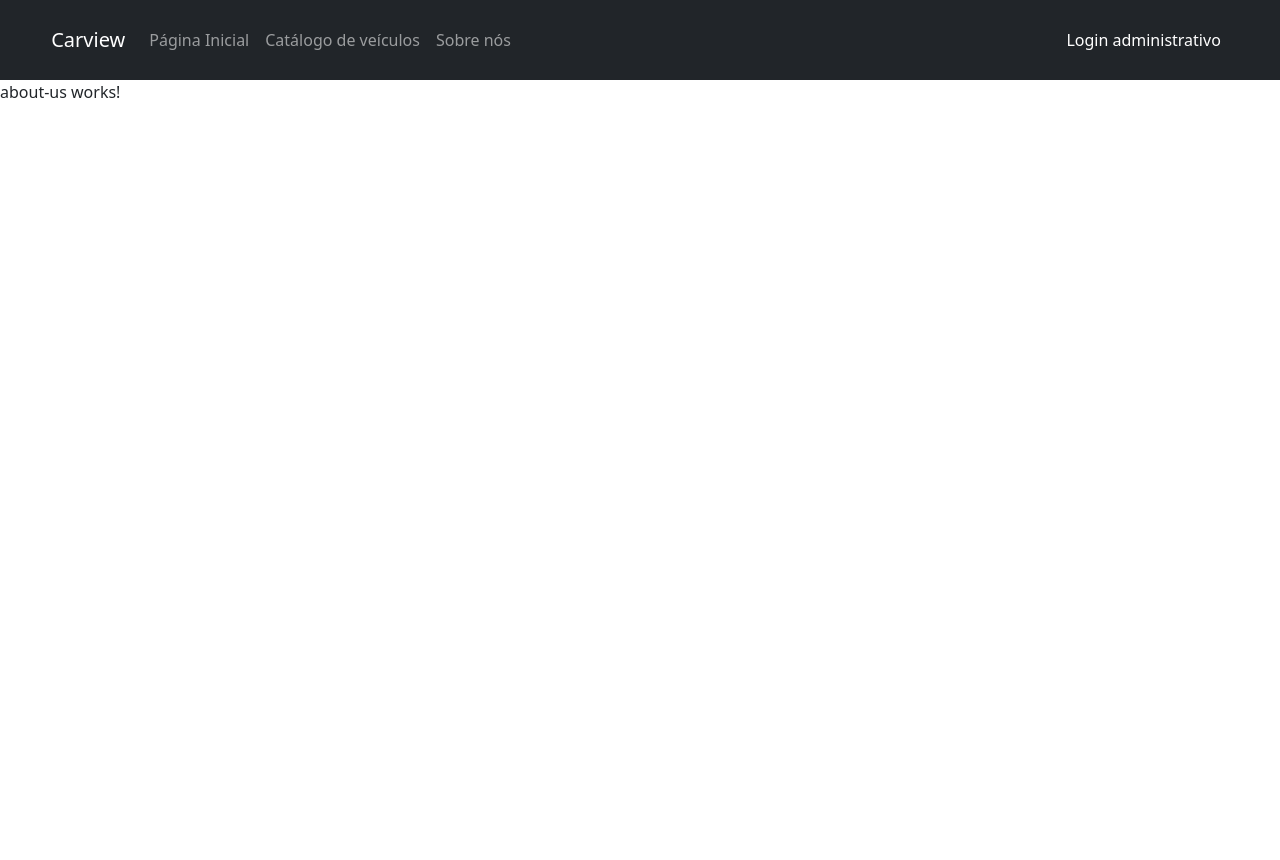
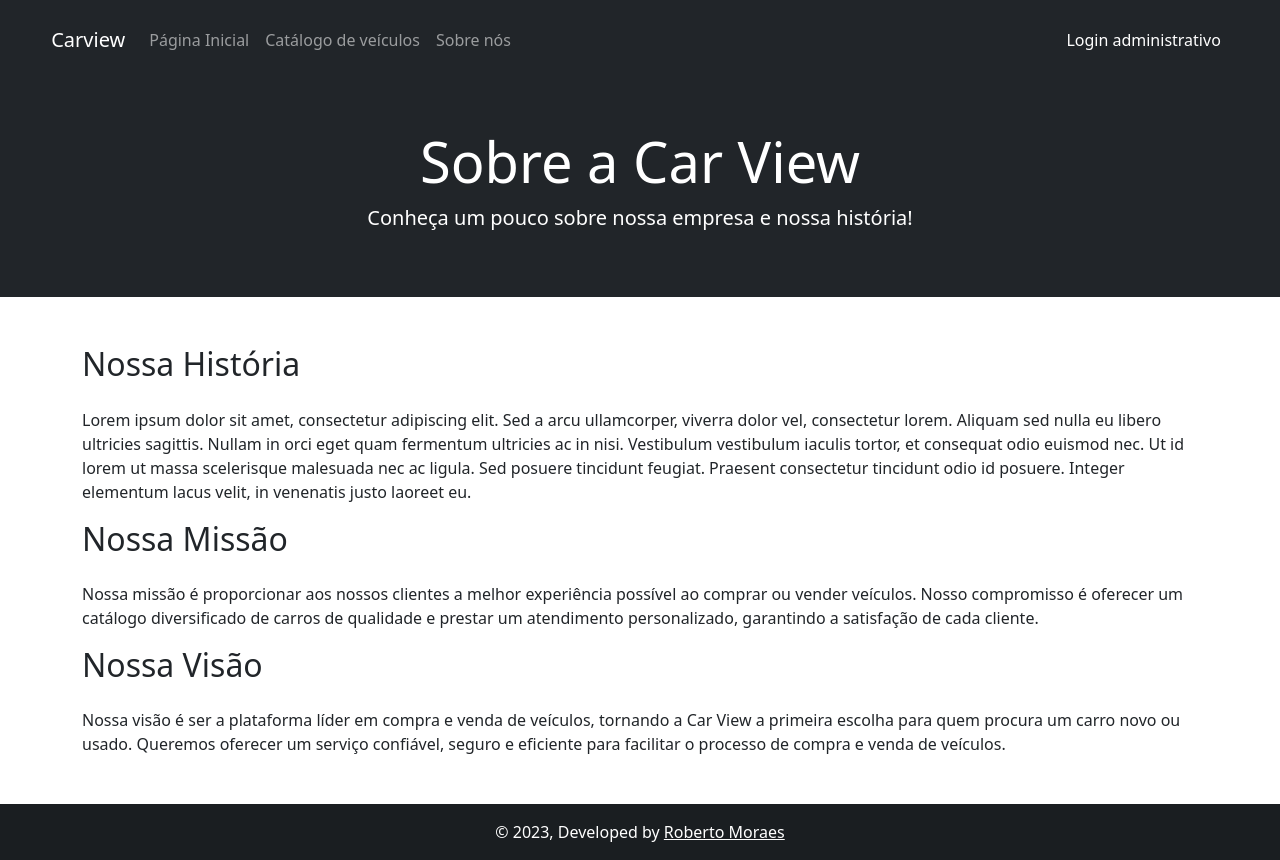
Before and after one commit to Rdemora2/Car-View, an Angular app in the folder frontend/: page /about in a window 1280 px wide. Before the commit the page ends 800 px from the top, so only its background shows below. Built offline with nearby package versions, Linux system fonts and the light colour scheme.

Commit message:
alterações no header da lista de veiculos

```diff
--- a/frontend/src/app/about-us/about-us.component.html
+++ b/frontend/src/app/about-us/about-us.component.html
@@ -1 +1,23 @@
-<p>about-us works!</p>
+<body>
+    <header class="bg-dark text-white text-center py-5">
+      <h1 class="display-4">Sobre a Car View</h1>
+      <p class="lead">Conheça um pouco sobre nossa empresa e nossa história!</p>
+    </header>
+
+    <div class="container my-5">
+      <h2 class="mb-4">Nossa História</h2>
+      <p>Lorem ipsum dolor sit amet, consectetur adipiscing elit. Sed a arcu ullamcorper, viverra dolor vel, consectetur lorem. Aliquam sed nulla eu libero ultricies sagittis. Nullam in orci eget quam fermentum ultricies ac in nisi. Vestibulum vestibulum iaculis tortor, et consequat odio euismod nec. Ut id lorem ut massa scelerisque malesuada nec ac ligula. Sed posuere tincidunt feugiat. Praesent consectetur tincidunt odio id posuere. Integer elementum lacus velit, in venenatis justo laoreet eu.</p>
+
+      <h2 class="mb-4">Nossa Missão</h2>
+      <p>Nossa missão é proporcionar aos nossos clientes a melhor experiência possível ao comprar ou vender veículos. Nosso compromisso é oferecer um catálogo diversificado de carros de qualidade e prestar um atendimento personalizado, garantindo a satisfação de cada cliente.</p>
+
+      <h2 class="mb-4">Nossa Visão</h2>
+      <p>Nossa visão é ser a plataforma líder em compra e venda de veículos, tornando a Car View a primeira escolha para quem procura um carro novo ou usado. Queremos oferecer um serviço confiável, seguro e eficiente para facilitar o processo de compra e venda de veículos.</p>
+    </div>
+    <footer class="bg-dark text-center text-white">
+        <div class="text-center p-3" style="background-color: rgba(0, 0, 0, 0.2);">
+            © 2023, Developed by
+            <a class="text-white" href="https://github.com/Rdemora2" target="_blank">Roberto Moraes</a>
+        </div>
+    </footer>
+  </body>
--- a/frontend/src/app/veiculo-list/veiculo-list.component.css
+++ b/frontend/src/app/veiculo-list/veiculo-list.component.css
@@ -11,7 +11,7 @@ img {
   box-sizing: border-box;
 }
 
-main {
+.container_disponiveis {
   padding: 0 4%;
 }
 
--- a/frontend/src/app/veiculo-list/veiculo-list.component.html
+++ b/frontend/src/app/veiculo-list/veiculo-list.component.html
@@ -1,5 +1,7 @@
-<main>
-  <h2>Veículos Disponíveis</h2>
+<header class="bg-dark text-white text-center py-2 mb-3">
+    <h2 class="display-4">Veículos Disponíveis</h2>
+</header>
+<div class="container_disponiveis">
   <div class="card veiculo-container" *ngFor="let veiculo of veiculos">
     <img [src]="imageUrlMap[veiculo.id!]" class="card-img-top" alt="Imagem do Veículo">
     <div class="card-body">
@@ -9,7 +11,7 @@
       <button class="btn btn-danger mx-2" (click)="excluirVeiculo(veiculo.id)">Excluir</button>
     </div>
   </div>
-</main>
+</div>
 
 <!-- <footer class="bg-dark text-center text-white">
   <div class="text-center p-3" style="background-color: rgba(0, 0, 0, 0.2);">
```
